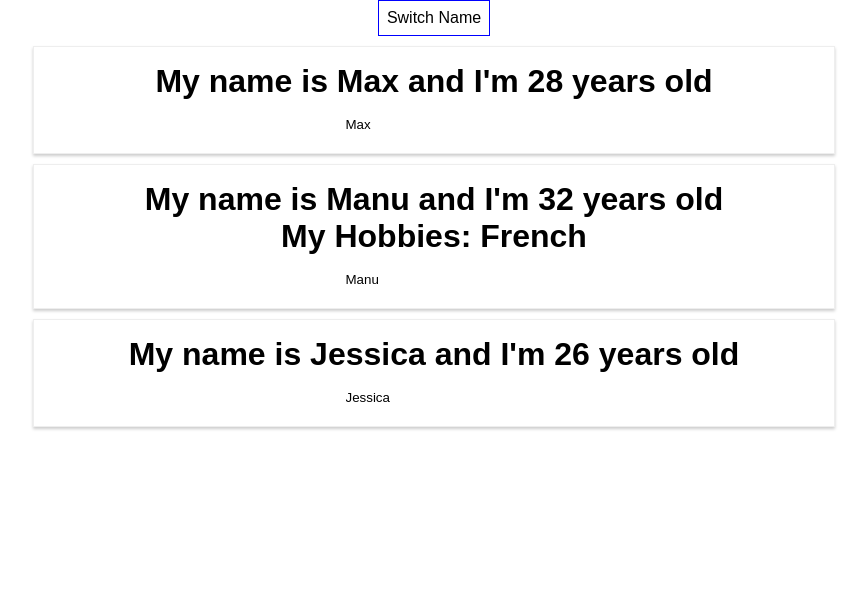
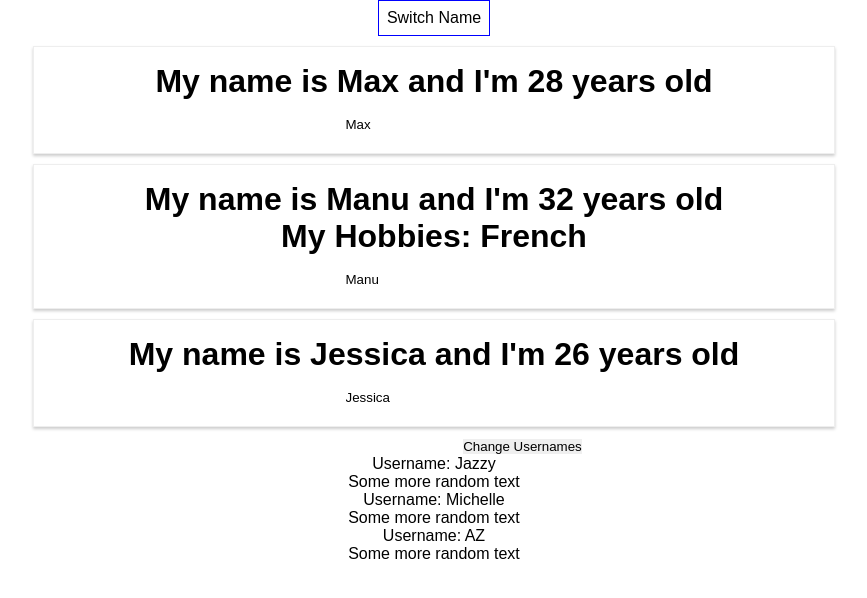
Before and after one commit to Jahazielvaz/ultimate-reactjs-practice, a React (Create React App) app in the folder academind-react-complete-guide/: page / in a window 1280 px wide. Shown: the top 598 px of the page, without its empty margins (206-1073 px from the left). Built offline with nearby package versions, Linux system fonts and the light colour scheme.

Commit message:
state change is now handled

```diff
--- a/academind-react-complete-guide/src/App.js
+++ b/academind-react-complete-guide/src/App.js
@@ -1,5 +1,8 @@
 import React, { Component } from 'react';
 import './App.css';
+
+import UserInput from './UserInput/UserInput';
+import UserOutput from './UserOutput/UserOutput';
 
 import Person from './Person/Person';
 
@@ -9,6 +12,11 @@ class App extends Component {
       {name: 'Max', age: 28},
       {name: 'Manu', age: 32},
       {name: 'Jessica', age: 26},
+    ],
+    usernames: [
+      {name: 'Jazzy'},
+      {name: 'Michelle'},
+      {name: 'Breanna'}
     ]
   }
 
@@ -32,6 +40,16 @@ class App extends Component {
     })
   }
 
+  usernameChangeHandler = () => {
+    this.setState({
+      usernames: [
+        {name: "vaz"},
+        {name: 'Michelle'},
+        {name: 'Breanna'}
+      ]
+    })
+  }
+
   render(){
     const style = {
       backgroundColor: 'white',
@@ -47,6 +65,12 @@ class App extends Component {
         <h1><Person name={this.state.persons[0].name} age={this.state.persons[0].age} /></h1>
         <h1 ><Person click={() => this.switchNameHandler("Jazzy")} name={this.state.persons[1].name} age={this.state.persons[1].age} changed={this.nameChangedHandler} >My Hobbies: French</Person></h1>
         <h1><Person name={this.state.persons[2].name} age={this.state.persons[2].age} /></h1>
+        <UserInput />
+
+        <button onClick={this.usernameChangeHandler}>Change Usernames</button>
+        <UserOutput userName={this.state.usernames[0].name} />
+        <UserOutput userName={this.state.usernames[1].name} />
+        <UserOutput userName="AZ" />
       </div>
     );
   }
--- /dev/null
+++ b/academind-react-complete-guide/src/UserInput/UserInput.js
@@ -0,0 +1,9 @@
+import React from 'react';
+
+const userInput = () => {
+  return(
+    <input type="text"></input>
+  )
+}
+
+export default userInput;
--- /dev/null
+++ b/academind-react-complete-guide/src/UserOutput/UserOutput.js
@@ -0,0 +1,12 @@
+import React from 'react';
+
+const userOutput = (props) => {
+  return(
+    <div>
+      <p>Username: {props.userName}</p>
+      <p>Some more random text</p>
+    </div>
+  )
+}
+
+export default userOutput;
```
